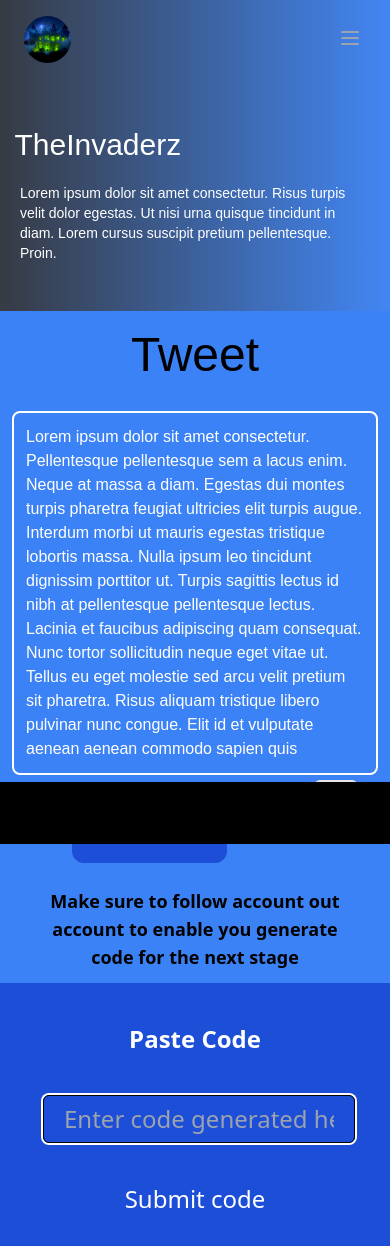
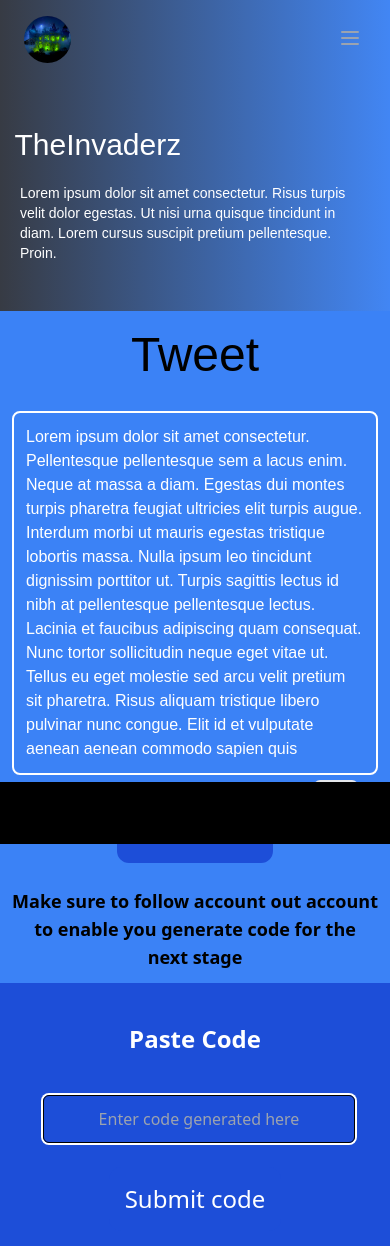
Before and after one commit to Smart-Earners-Team/invaderz, a Next.js app: page /task in a window 390 px wide. Shown: the top 1246 px of the page. Built offline with nearby package versions, Linux system fonts and the light colour scheme; a web font is replaced by a local one.

Commit message:
second commit

```diff
--- a/src/components/PasteCode.jsx
+++ b/src/components/PasteCode.jsx
@@ -12,7 +12,7 @@ const PasteCode = () => {
           id="name"
           name="name"
           placeholder="Enter code generated here"
-          className=" bg-transparent border border-black h-12 lg:h-20 lg:w-[35%] placeholder:text-center placeholder: text-2xl ring-2 ring-white w-[80%] m-3 ml-5 rounded-md p-5 mt-5"
+          className=" bg-transparent border border-black h-12 lg:h-20 lg:w-[35%] placeholder:text-center lg:placeholder:text-2xl ring-2 ring-white w-[80%] m-3 ml-5 rounded-md p-5 mt-5"
         />
 
         <button className="bg-blue-700 rounded-xl text-2xl text-white font-medium p-4  m-3 lg:w-[20%] ">
--- a/src/components/Tweet.jsx
+++ b/src/components/Tweet.jsx
@@ -38,8 +38,17 @@ const Tweet = () => {
         </p>
       </div>
 
-      <div className="px-6 ">
-        <button className="bg-blue-700 rounded-xl p-5 text-white font-bold  lg:w-[20%] ml-12 lg:ml-[100px]     m-3 ">
+      <div className="flex flex-col items-center justify-center md:hidden ">
+        <button className="bg-blue-700 rounded-xl p-5 text-white font-bold  lg:w-[20%]  lg:ml-[100px]     m-3 ">
+          Tweet content
+        </button>
+        <p className=" text-lg m-3 lg:max-w-[500px] text-center font-bold ">
+          Make sure to follow account out account to enable you generate code
+          for the next stage
+        </p>
+      </div>
+      <div className="hidden p-6 md:block">
+        <button className="bg-blue-700 rounded-xl p-5 text-white font-bold  lg:w-[20%]  lg:ml-[100px]     m-3 ">
           Tweet content
         </button>
         <p className=" text-lg m-3 lg:max-w-[500px] text-center font-bold ">
```
